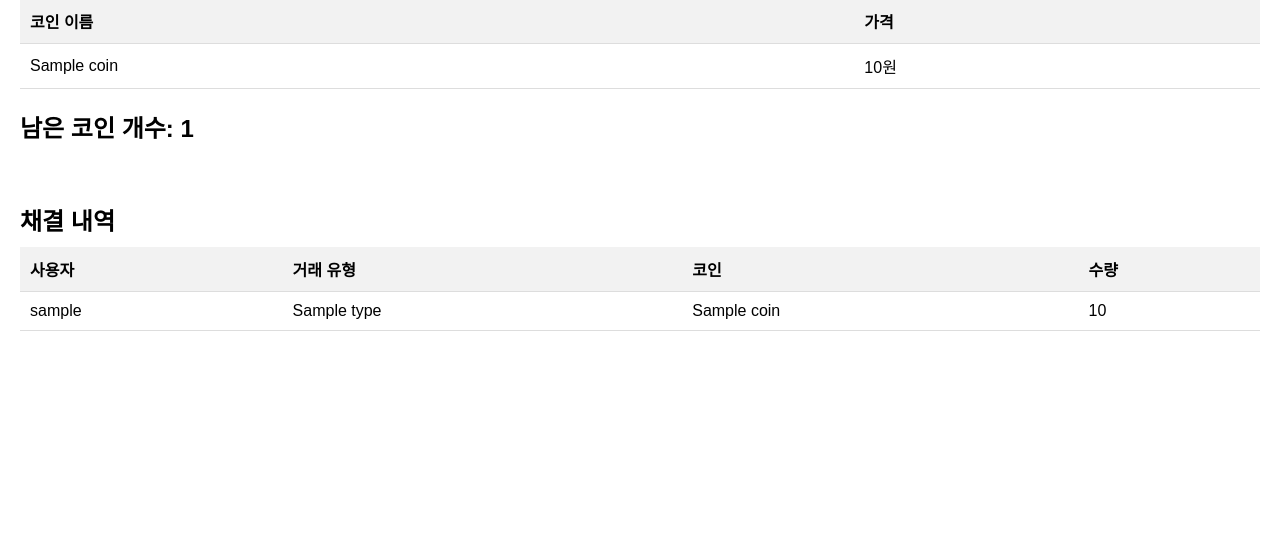
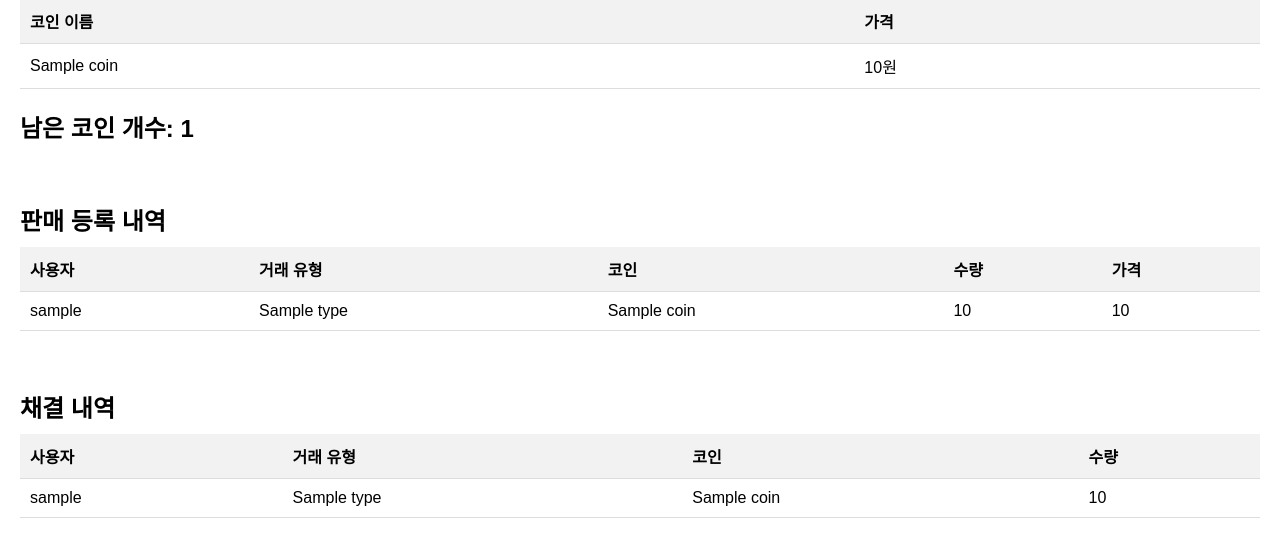
Before and after one commit to Joonw00/Software-Engineering, a Flask app: page /public in a window 1280 px wide. Shown: the part 143-700 px from the top of the page. Run offline with Flask 3, Linux system fonts and the light colour scheme; a database or web service that is not in the repository returns one stand-in record (values such as "Sample title").

Commit message:
public 수정

```diff
--- a/models/public.py
+++ b/models/public.py
@@ -15,5 +15,6 @@ class Public:
     @staticmethod
     def get_coin_count():
         coins_collection = DB["coins"]
-        coin_count = coins_collection.count_documents({})
+        #name이 Bitcoin인 코인의 count를 가져온다.
+        coin_count = coins_collection.find_one({"name": "Bitcoin"})["count"]
         return coin_count
--- a/models/transactions.py
+++ b/models/transactions.py
@@ -7,6 +7,10 @@ class Transaction:
     @classmethod
     def get_all_transactions(cls):
         return list(cls.collection.find())
+
+    @classmethod
+    def get_buy_transactions(cls):
+        return list(cls.collection.find({"transaction_type": "buy"}))
 
     @classmethod
     def get_transactions_by_username(cls, username):
--- a/routes/public_routes.py
+++ b/routes/public_routes.py
@@ -8,5 +8,6 @@ public_bp = Blueprint('public', __name__)
 def public_page():
     coins = Public.query_all_coins()
     coin_count = Public.get_coin_count()
+    buy_transactions = Transaction.get_buy_transactions()
     transactions = Transaction.get_all_transactions()
-    return render_template('public.html', coins=coins, transactions=transactions, coin_count=coin_count)
+    return render_template('public.html', coins=coins, transactions=transactions, coin_count=coin_count, buy_transactions=buy_transactions)
--- a/templates/public.html
+++ b/templates/public.html
@@ -33,6 +33,33 @@
         <h2>남은 코인 개수: {{ coin_count }}</h2>
     </section>
     <br>
+    <!-- 판매등록된 정보들 출력 -->
+    <section class="transaction-section">
+        <h2>판매 등록 내역</h2>
+        <table>
+            <thead>
+                <tr>
+                    <th>사용자</th>
+                    <th>거래 유형</th>
+                    <th>코인</th>
+                    <th>수량</th>
+                    <th>가격</th>
+                </tr>
+            </thead>
+            <tbody>
+                {% for transaction in transactions %}
+                <tr>
+                    <td>{{ transaction.username }}</td>
+                    <td>{{ transaction.type }}</td>
+                    <td>{{ transaction.coin }}</td>
+                    <td>{{ transaction.amount }}</td>
+                    <td>{{ transaction.price }}</td>
+                </tr>
+                {% endfor %}
+            </tbody>
+        </table>
+    </section>
+    <br>
     <section class="transaction-section">
         <h2>채결 내역</h2>
         <table>
```
